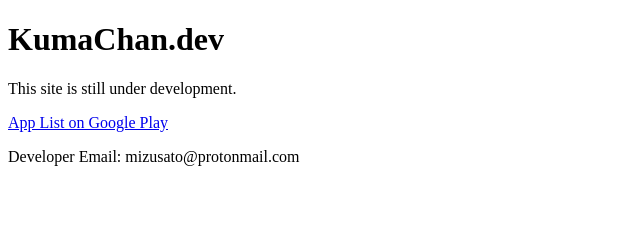
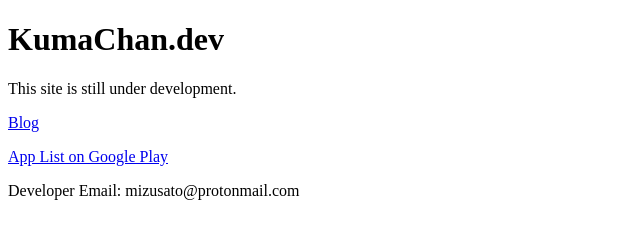
Before and after one commit to mizusato/mizusato.github.io, a plain HTML site: page index.html in a window 1280 px wide. Shown: the whole page, without its empty margins (0-640 px from the left). Drawn offline with Linux system fonts and the light colour scheme.

Commit message:
add blog link

```diff
--- a/index.html
+++ b/index.html
@@ -8,6 +8,7 @@
   <body>
     <h1>KumaChan.dev</h1>
     <p>This site is still under development.</p>
+    <p><a target="_blank" href="https://kumachan1108.blogspot.com/">Blog</a></p>
     <p><a target="_blank" href="https://play.google.com/store/apps/developer?id=kumachan.dev+%28sinograph+studio%29">App List on Google Play</a></p>
     <p>Developer Email: mizusato@protonmail.com</p>
   </body>
```
